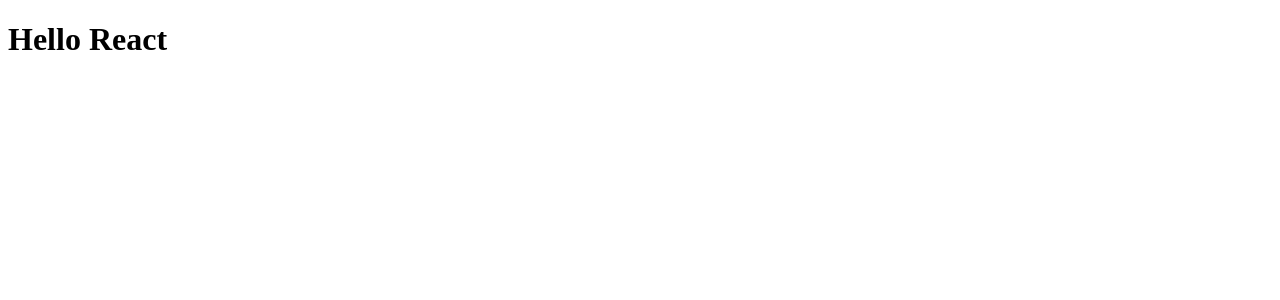
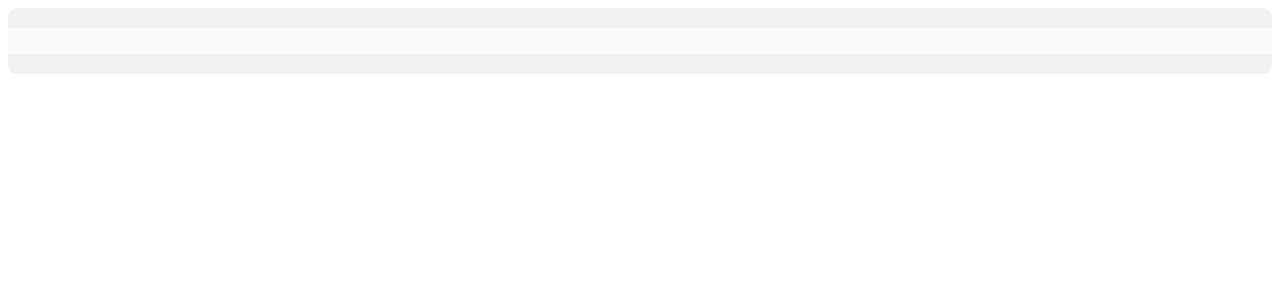
Before and after one commit to test-it-edu/notebook-dev, a React (Create React App) app: page / in a window 1280 px wide. Shown: the top 300 px of the page. Built offline with nearby package versions, Linux system fonts and the light colour scheme.

Commit message:
Basic arrow, enter and delete commands.

```diff
--- a/src/App.tsx
+++ b/src/App.tsx
@@ -1,9 +1,10 @@
 import React from 'react';
-
+import Notebook from "./components/Notebook/Notebook";
+import "./css/style.css";
 
 function App() {
   return (
-    <h1>Hello React</h1>
+    <Notebook/>
   );
 }
 
--- /dev/null
+++ b/src/components/Notebook/Notebook.tsx
@@ -0,0 +1,151 @@
+import React, {Component, ReactNode} from 'react';
+import NotebookLine from "../NotebookLine/NotebookLine";
+
+
+/**
+ * interface IProps
+ * @author Ingo Andelhofs
+ */
+interface IProps extends React.HTMLAttributes<any> {}
+
+
+/**
+ * interface IState
+ * @author Ingo Andelhofs
+ */
+interface IState {
+  notebookLines: any[],
+  currentSelection: number,
+  lineIdCounter: number,
+  caretOptions: any,
+}
+
+
+/**
+ * class Notebook
+ * @author Ingo Andelhofs
+ */
+class Notebook extends Component<IProps, IState> {
+  public state: IState = {
+    notebookLines: [{id: 0}],
+    lineIdCounter: 1,
+    currentSelection: 0,
+    caretOptions: null,
+  }
+
+  public isLastElement = (position: number) => {
+    return position >= this.state.notebookLines.length - 1;
+  }
+
+  public isFirstElement = (position: number) => {
+    return position <= 0;
+  }
+
+  public insertNewLine = () => {
+    const index = this.state.currentSelection;
+
+    this.setState((prevState: IState) => {
+      const lines = [
+        ...prevState.notebookLines.slice(0, index + 1),
+        {id: prevState.lineIdCounter},
+        ...prevState.notebookLines.slice(index + 1)
+      ];
+
+      return {
+        notebookLines: lines,
+        currentSelection: prevState.currentSelection + 1,
+        lineIdCounter: prevState.lineIdCounter + 1,
+      }
+    });
+  }
+
+  public selectNextLine = (options: any) => {
+    if (this.isLastElement(this.state.currentSelection))
+      return;
+
+    this.setState((prevState: IState) => {
+      return {
+        currentSelection: prevState.currentSelection + 1,
+        caretOptions: options,
+      };
+    });
+  }
+
+  public selectPreviousLine = (options: any) => {
+    if (this.isFirstElement(this.state.currentSelection))
+      return;
+
+    this.setState((prevState: IState) => {
+      return {
+        currentSelection: prevState.currentSelection - 1,
+        caretOptions: options,
+      };
+    });
+  }
+
+  public selectLine = (position: number) => {
+    this.setState(() => {
+      return {
+        currentSelection: position,
+      };
+    })
+  }
+
+  public deleteLine = (position: number, options: any) => {
+    if (this.isFirstElement(position))
+      return;
+
+    this.setState((prevState: IState) => {
+      const lines = prevState.notebookLines.filter((element, index: number) => {
+        return index !== position;
+      });
+
+      const indexDiff = prevState.currentSelection === 0 ? 0 : -1;
+
+      return {
+        notebookLines: lines,
+        currentSelection: prevState.currentSelection + indexDiff,
+        caretOptions: options,
+      }
+    });
+  }
+
+  public resetCaretOptions = () => {
+    this.setState(() => {
+      return {
+        caretOptions: {end: false}
+      };
+    })
+  }
+
+
+  public render(): ReactNode {
+    const cOptions = this.state.caretOptions ?? {end: false};
+
+    return <div className="notebook">
+      {this.state.notebookLines.map((element: any, index: number) => {
+        const selected = this.state.currentSelection === index;
+
+        return <NotebookLine
+          // TODO: element is not unique
+          key={element.id}
+          data={element}
+          position={index}
+          selected={selected}
+          first={this.isFirstElement(index)}
+          last={this.isLastElement(index)}
+          caretOptions={cOptions}
+
+          onAppendNewLine={this.insertNewLine}
+          onNext={this.selectNextLine}
+          onPrevious={this.selectPreviousLine}
+          onDelete={this.deleteLine}
+          onSelect={this.selectLine}
+          onResetCaretOptions={this.resetCaretOptions}
+        />
+      })}
+    </div>;
+  }
+}
+
+export default Notebook;
--- /dev/null
+++ b/src/components/NotebookLine/NotebookLine.tsx
@@ -0,0 +1,234 @@
+import React, {Component, ReactNode} from 'react';
+
+
+/**
+ * interface IProps
+ * @author Ingo Andelhofs
+ */
+interface IProps extends React.HTMLAttributes<any> {
+  // NotebookLine data
+  data: any,
+
+  // Notebook info
+  selected: boolean,
+  position: number,
+  first: boolean,
+  last: boolean,
+  caretOptions: any,
+
+  // Actions
+  onSelect: any,
+  onNext: any,
+  onPrevious: any,
+  onDelete: any,
+  onAppendNewLine: any,
+  onResetCaretOptions: any,
+}
+
+
+/**
+ * interface IState
+ * @author Ingo Andelhofs
+ */
+interface IState {
+  text: any,
+  content: string,
+  length: number,
+  caretPosition?: number,
+  type?: string,
+}
+
+
+
+/**
+ * class NotebookLine
+ * @author Ingo Andelhofs
+ */
+class NotebookLine extends Component<IProps, IState> {
+  private ref = React.createRef<HTMLDivElement>();
+  public state: IState = {
+    text: "",
+    content: "",
+    length: 0,
+    caretPosition: 0,
+    type: "",
+  }
+
+  private getCaretPosition = (element: any): number => {
+    let doc = element.ownerDocument || element.document;
+    let window = doc.defaultView || doc.parentWindow;
+    let selection;
+
+    if (window.getSelection()) {
+      if (window.getSelection().rangeCount > 0) {
+        let range = window.getSelection().getRangeAt(0);
+        let preCaretRange = range.cloneRange();
+
+        preCaretRange.selectNodeContents(element);
+        preCaretRange.setEnd(range.endContainer, range.endOffset);
+        return preCaretRange.toString().length;
+      }
+    }
+    else if((selection = doc.selection) && selection.type !== "Control") {
+      let textRange = selection.createRange();
+      let preCaretTextRange = doc.body.createTextRange();
+
+      preCaretTextRange.moveToElementText(element);
+      preCaretTextRange.setEndPoint("EndToEnd", textRange);
+      return preCaretTextRange.text.length;
+    }
+
+    return 0;
+  }
+
+  private setCaretPosition = (element: any, offset: number): void => {
+    let doc = element.ownerDocument || element.document;
+    let window = doc.defaultView || doc.parentWindow;
+    let range = doc.createRange();
+    let selection = window.getSelection();
+
+    // Check for child nodes
+    if (element.childNodes.length === 0) {
+      range.setStart(element, offset);
+    }
+    else {
+      range.setStart(element.childNodes[0], offset);
+    }
+
+    range.collapse(true);
+
+    selection.removeAllRanges();
+    selection.addRange(range);
+  }
+
+  private onCaretChange = () => {
+    const caretPosition = this.getCaretPosition(this.ref.current);
+    this.setState(prevState => {
+      return {
+        caretPosition,
+      }
+    });
+  }
+
+  private onChange = () => {
+    const element = this.ref.current!;
+
+    this.setState(() => {
+      return {
+        text: element!.textContent,
+        content: element!.innerHTML,
+        length: element!.textContent!.length,
+      }
+    });
+  }
+
+  private onKeyUp = () => {
+    this.onCaretChange();
+  }
+
+  private onKeyDown = (event: React.KeyboardEvent) => {
+    if (event.key === "Enter") {
+      event.preventDefault();
+      this.onEnter();
+    }
+    else if (event.key === "ArrowUp") {
+      event.preventDefault();
+      this.onUpArrow();
+    }
+    else if (event.key === "ArrowDown") {
+      event.preventDefault();
+      this.onDownArrow();
+    }
+    else if (event.key === "Backspace") {
+      this.onBackspace(event);
+    }
+    else if (event.key === "ArrowLeft") {
+      this.onLeftArrow(event);
+    }
+    else if (event.key === "ArrowRight") {
+      this.onRightArrow(event);
+    }
+
+  }
+
+  private onEnter = () => {
+    this.props.onAppendNewLine();
+  }
+
+  private onBackspace = (event: React.KeyboardEvent) => {
+    if (this.getCaretPosition(this.ref.current) === 0) {
+      const {position, onDelete} = this.props;
+      event.preventDefault();
+      onDelete(position, {end: true});
+    }
+  }
+
+  private onUpArrow = () => {
+    this.props.onPrevious({});
+  }
+
+  private onDownArrow = () => {
+    this.props.onNext({});
+  }
+
+  private onLeftArrow = (event: React.KeyboardEvent) => {
+    if (this.getCaretPosition(this.ref.current) === 0) {
+      event.preventDefault();
+      this.props.onPrevious({end: true});
+    }
+  }
+
+  private onRightArrow = (event: React.KeyboardEvent) => {
+    if (this.getCaretPosition(this.ref.current) === this.state.text.length) {
+      event.preventDefault();
+      this.props.onNext({end: false});
+    }
+  }
+
+
+  private ensureSelected() {
+    if (this.props.selected)
+      this.ref.current!.focus();
+  }
+
+  private ensureCaretOptions() {
+    if (this.props.selected) {
+      if (this.props.caretOptions.end) {
+        console.log("Caret move: ", this.state.length);
+
+        this.setCaretPosition(this.ref.current, this.state.length);
+        this.props.onResetCaretOptions();
+      }
+    }
+  }
+
+  public componentDidMount() {
+    this.ensureSelected();
+  }
+
+  public componentDidUpdate() {
+    this.ensureSelected();
+    this.ensureCaretOptions();
+  }
+
+
+  public render(): ReactNode {
+    const {selected, onSelect, position} = this.props;
+    const selectedColor = selected ? "#fafafa" : "#f1f1f1";
+
+    return <div
+      className={"notebook--line"}
+      ref={this.ref}
+      onInput={this.onChange}
+      onKeyDown={this.onKeyDown}
+      onKeyUp={this.onKeyUp}
+      onMouseUp={this.onCaretChange}
+      onClick={() => onSelect(position)}
+      contentEditable
+      style={{backgroundColor: selectedColor}}
+    />;
+  }
+}
+
+
+export default NotebookLine;
--- /dev/null
+++ b/src/css/style.css
@@ -0,0 +1,16 @@
+.notebook {
+    background-color: #f1f1f1;
+    border-radius: 10px;
+    overflow: hidden;
+
+    padding: 20px 0;
+}
+
+.notebook * {
+    font-family: 'Helvetica', sans-serif;
+}
+
+.notebook--line {
+    padding: 4px 24px;
+    outline: none;
+}
```
